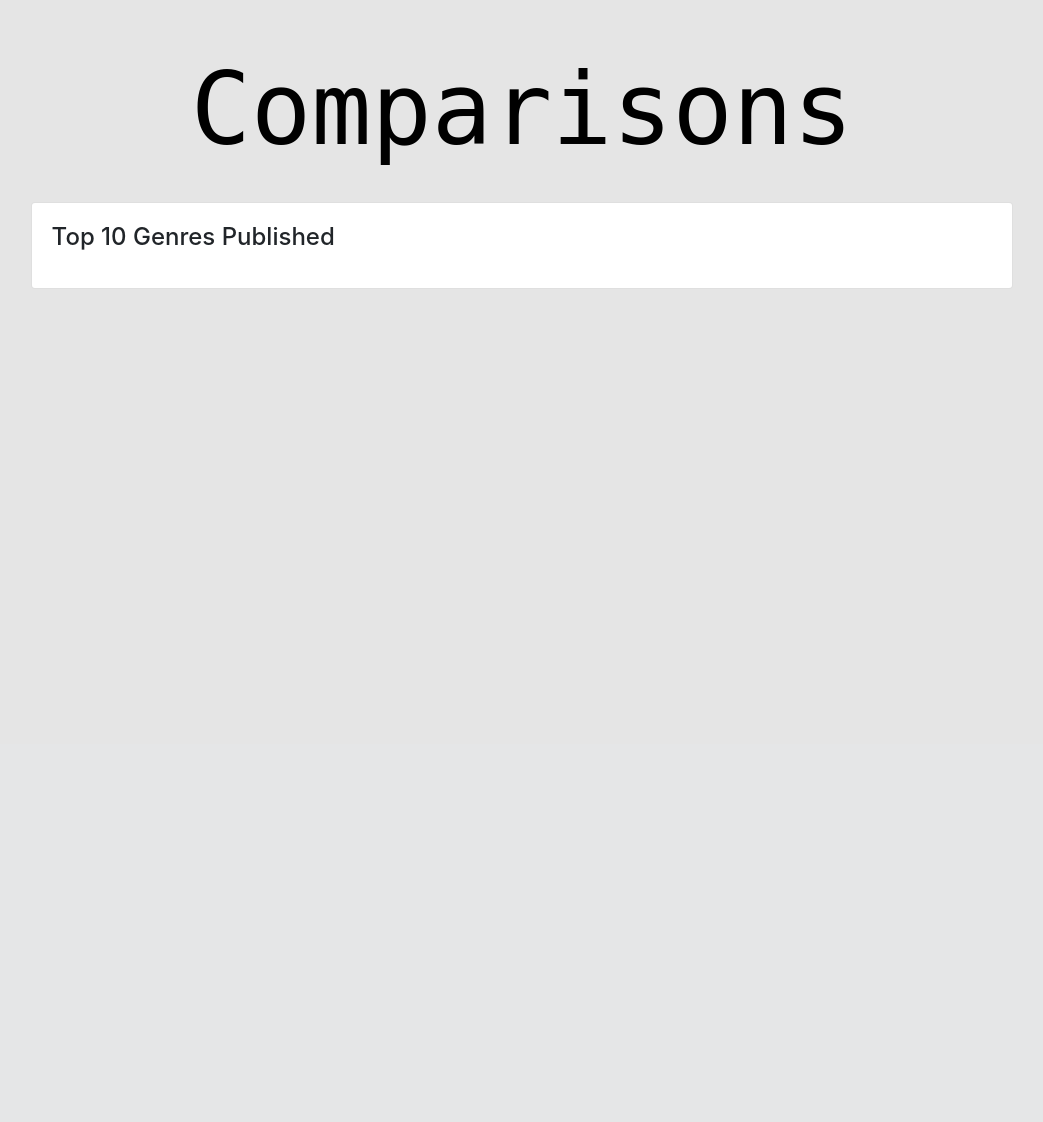
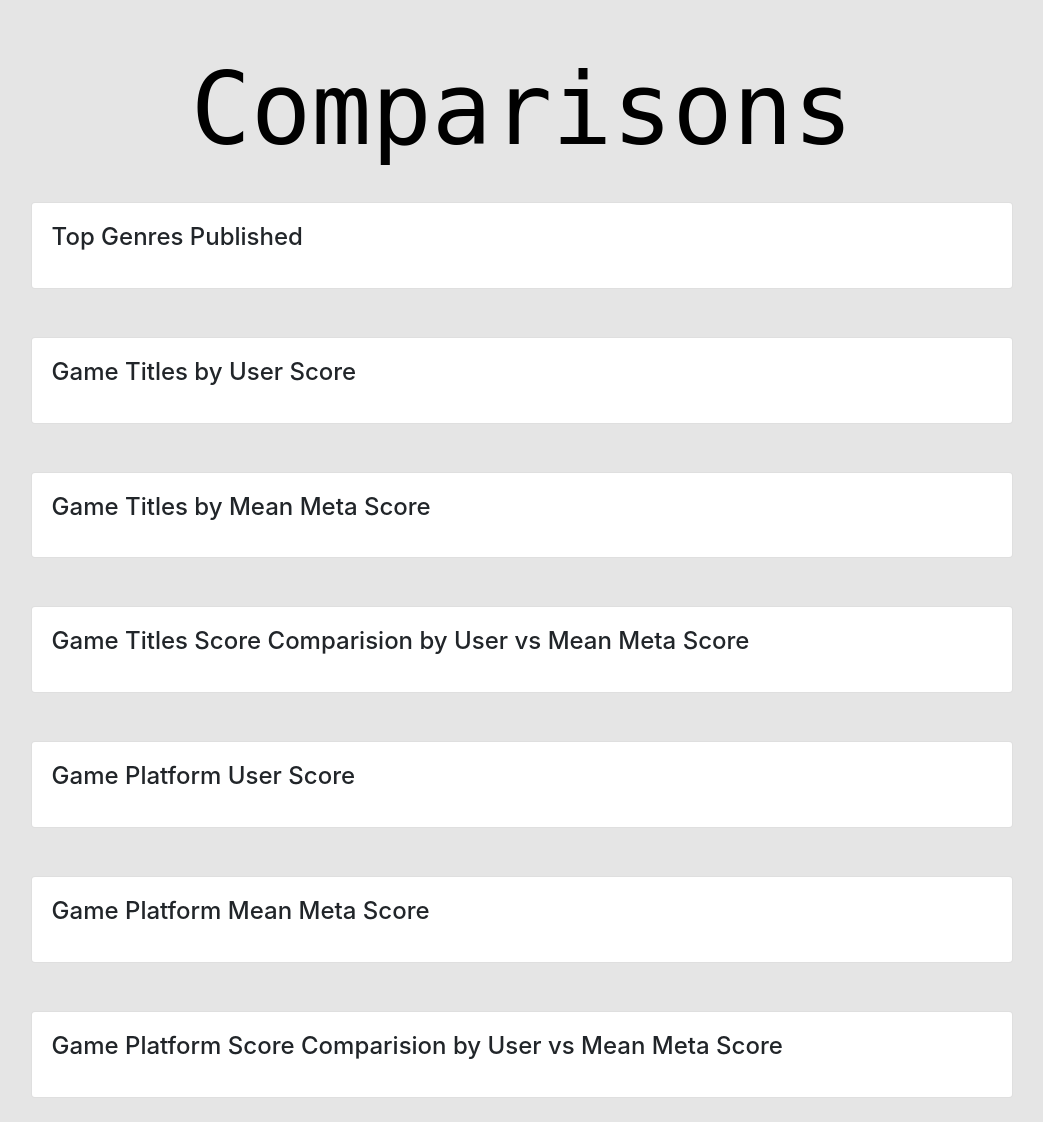
Before and after one commit to bacanije/Project-3---Data-Visualization, a Flask app: template Flask/application/templates/comparisons.html in a window 1280 px wide. Shown: the part 56-1178 px from the top of the page, without its empty margins (118-1161 px from the left). Before the commit the page ends 344 px from the top, so only its background shows below. Run offline with Flask 3, Linux system fonts and the light colour scheme; the template is opened without the code that fills it, so the values that code supplies are empty; parts of the project's set-up code (start-up, migrations or seed data) failed here and were passed over; some libraries are stand-ins or nearby versions; some web fonts are replaced.

Commit message:
Updated the Comparision tab on the dashboard

```diff
--- a/Flask/application/templates/comparisons.html
+++ b/Flask/application/templates/comparisons.html
@@ -12,7 +12,7 @@
     <div class="row p-4">
         <div class="card m-auto" style="width:90%" style="margin-top: 100px">
             <div class="card-body">
-                <h4 class="card-title">Top 10 Genres Published</h4>
+                <h4 class="card-title">Top Genres Published</h4>
                 <div id="chart1" class="chart"></div>
                 <p>
                 </p>
@@ -20,8 +20,77 @@
         </div>
     </div>
 
+    <!-- Card for second graph -->
+    <div class="row p-4">
+        <div class="card m-auto" style="width:90%" style="margin-top: 100px">
+            <div class="card-body">
+                <h4 class="card-title">Game Titles by User Score</h4>
+                <div id="chart2" class="chart"></div>
+                <p>
+                </p>
+            </div>
+        </div>
+    </div>
 
+    <!-- Card for third graph -->
+    <div class="row p-4">
+        <div class="card m-auto" style="width:90%" style="margin-top: 100px">
+            <div class="card-body">
+                <h4 class="card-title">Game Titles by Mean Meta Score</h4>
+                <div id="chart3" class="chart"></div>
+                <p>
+                </p>
+            </div>
+        </div>
+    </div>
 
+    <!-- Card for fourth graph -->
+    <div class="row p-4">
+        <div class="card m-auto" style="width:90%" style="margin-top: 100px">
+            <div class="card-body">
+                <h4 class="card-title">Game Titles Score Comparision by User vs Mean Meta Score</h4>
+                <div id="chart4" class="chart"></div>
+                <p>
+                </p>
+            </div>
+        </div>
+    </div>
+
+    <!-- Card for fifth graph -->
+    <div class="row p-4">
+        <div class="card m-auto" style="width:90%" style="margin-top: 100px">
+            <div class="card-body">
+                <h4 class="card-title">Game Platform User Score</h4>
+                <div id="chart5" class="chart"></div>
+                <p>
+                </p>
+            </div>
+        </div>
+    </div>
+
+    <!-- Card for sixth graph -->
+    <div class="row p-4">
+        <div class="card m-auto" style="width:90%" style="margin-top: 100px">
+            <div class="card-body">
+                <h4 class="card-title">Game Platform Mean Meta Score</h4>
+                <div id="chart6" class="chart"></div>
+                <p>
+                </p>
+            </div>
+        </div>
+    </div>
+
+    <!-- Card for seventhth graph -->
+    <div class="row p-4">
+        <div class="card m-auto" style="width:90%" style="margin-top: 100px">
+            <div class="card-body">
+                <h4 class="card-title">Game Platform Score Comparision by User vs Mean Meta Score</h4>
+                <div id="chart7" class="chart"></div>
+                <p>
+                </p>
+            </div>
+        </div>
+    </div>
 
 
     <!-- plotly CDN -->
@@ -29,6 +98,19 @@
     <script type="text/javascript">
         var graph1 = {{comparison1graphJSON|safe}};
         Plotly.plot('chart1', graph1,{});
+        var graph2 = {{comparison2graphJSON|safe}};
+        Plotly.plot('chart2', graph2,{});
+        var graph3 = {{comparison3graphJSON|safe}};
+        Plotly.plot('chart3', graph3,{});
+        var graph4 = {{comparison4graphJSON|safe}};
+        Plotly.plot('chart4', graph4,{});
+        var graph5 = {{comparison5graphJSON|safe}};
+        Plotly.plot('chart5', graph5,{});
+        var graph6 = {{comparison6graphJSON|safe}};
+        Plotly.plot('chart6', graph6,{});
+        var graph7 = {{comparison7graphJSON|safe}};
+        Plotly.plot('chart7', graph7,{});
+
 
     </script>
 {% endblock %}
```
Also changed, not shown: Flask/application/routes.py (+164 -3 lines), 2 other files.
